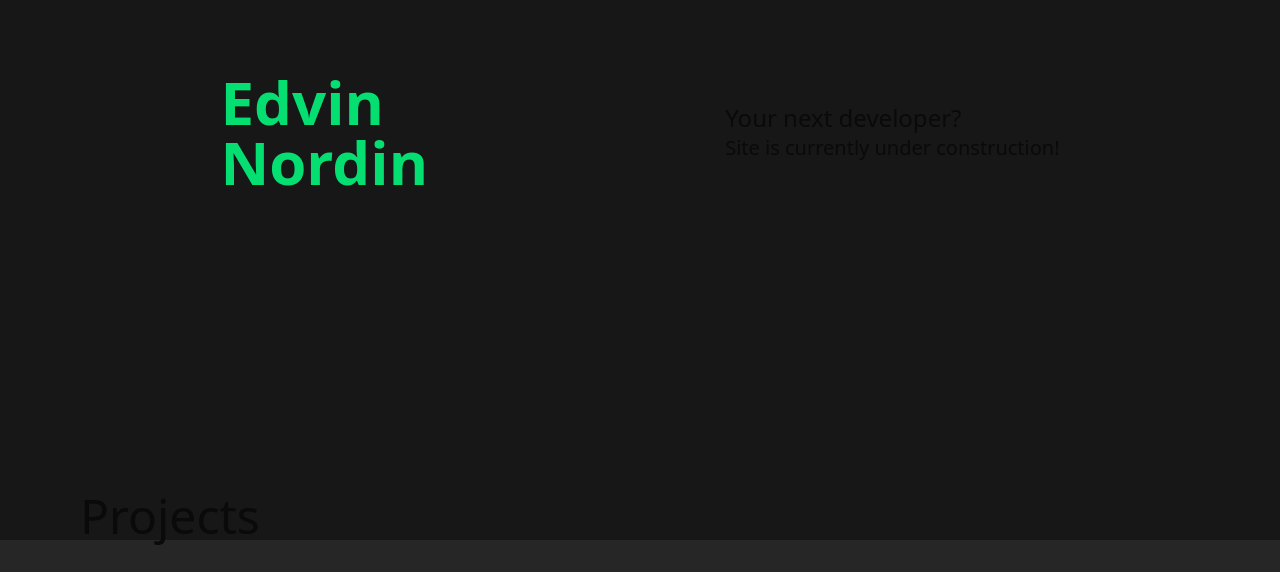
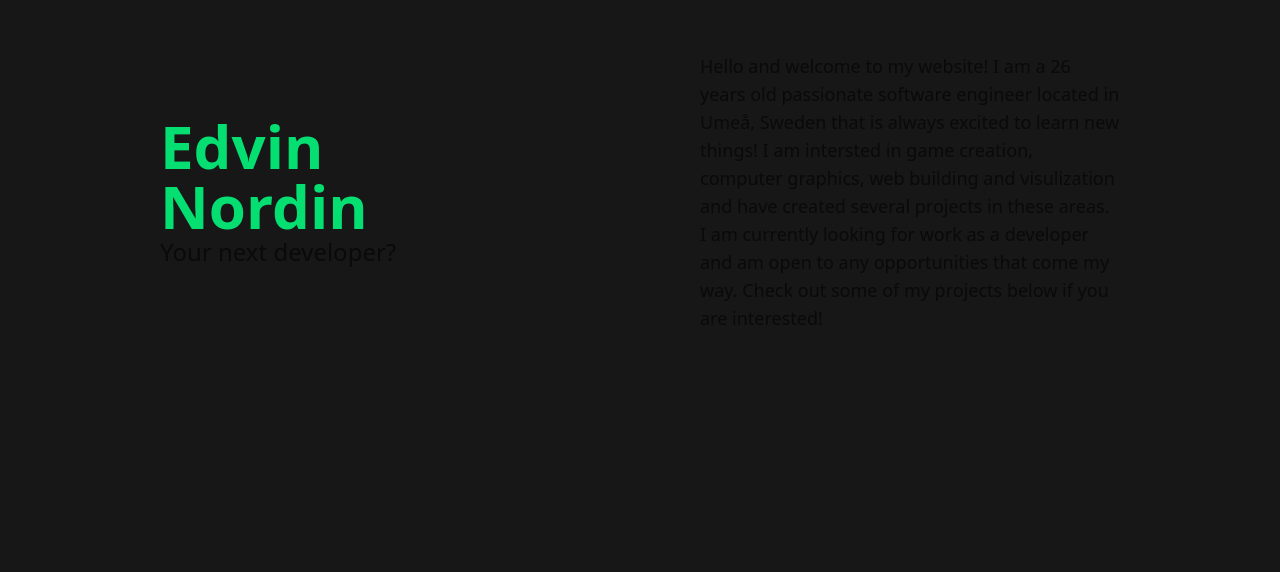
Before and after one commit to EdvinNordin/NuxtPortfolio, a Nuxt app: page / in a window 1280 px wide. Shown: the part 228-800 px from the top of the page. Built offline with nearby package versions, Linux system fonts and the light colour scheme.

Commit message:
moved about me section to hero section

```diff
--- a/components/HeroSection.vue
+++ b/components/HeroSection.vue
@@ -2,12 +2,23 @@
 
 <template>
   <div
-    class="flex flex-col md:flex-row w-7/8 mx-auto h-[95vh] md:h-[90vh] justify-around md:items-center"
+    class="flex flex-col md:flex-row w-7/8 md:w-3/4 mx-auto my-70 justify-between items-center gap-30"
   >
-    <h1 class="text-6xl primary font-bold w-1/5">Edvin Nordin</h1>
-    <div class="">
+    <div class="md:w-1/2">
+      <h1 class="text-6xl primary font-bold w-1/5">Edvin Nordin</h1>
       <h1 class="text-2xl">Your next developer?</h1>
-      <h1 class="text-xl">Site is currently under construction!</h1>
+    </div>
+    <div class="md:w-1/2">
+      <!-- <h1 class="text-xl">Site is currently under construction!</h1> -->
+      <p class="text-lg">
+        Hello and welcome to my website! I am a 26 years old passionate software
+        engineer located in Umeå, Sweden that is always excited to learn new
+        things! I am intersted in game creation, computer graphics, web building
+        and visulization and have created several projects in these areas. I am
+        currently looking for work as a developer and am open to any
+        opportunities that come my way. Check out some of my projects below if
+        you are interested!
+      </p>
     </div>
   </div>
   <!-- <img
--- a/pages/index.vue
+++ b/pages/index.vue
@@ -3,7 +3,7 @@
   <div>
     <HeroSection />
     <ProjectsSection />
-    <AboutSection />
+    <!-- <AboutSection /> -->
   </div>
 </template>
 
```
